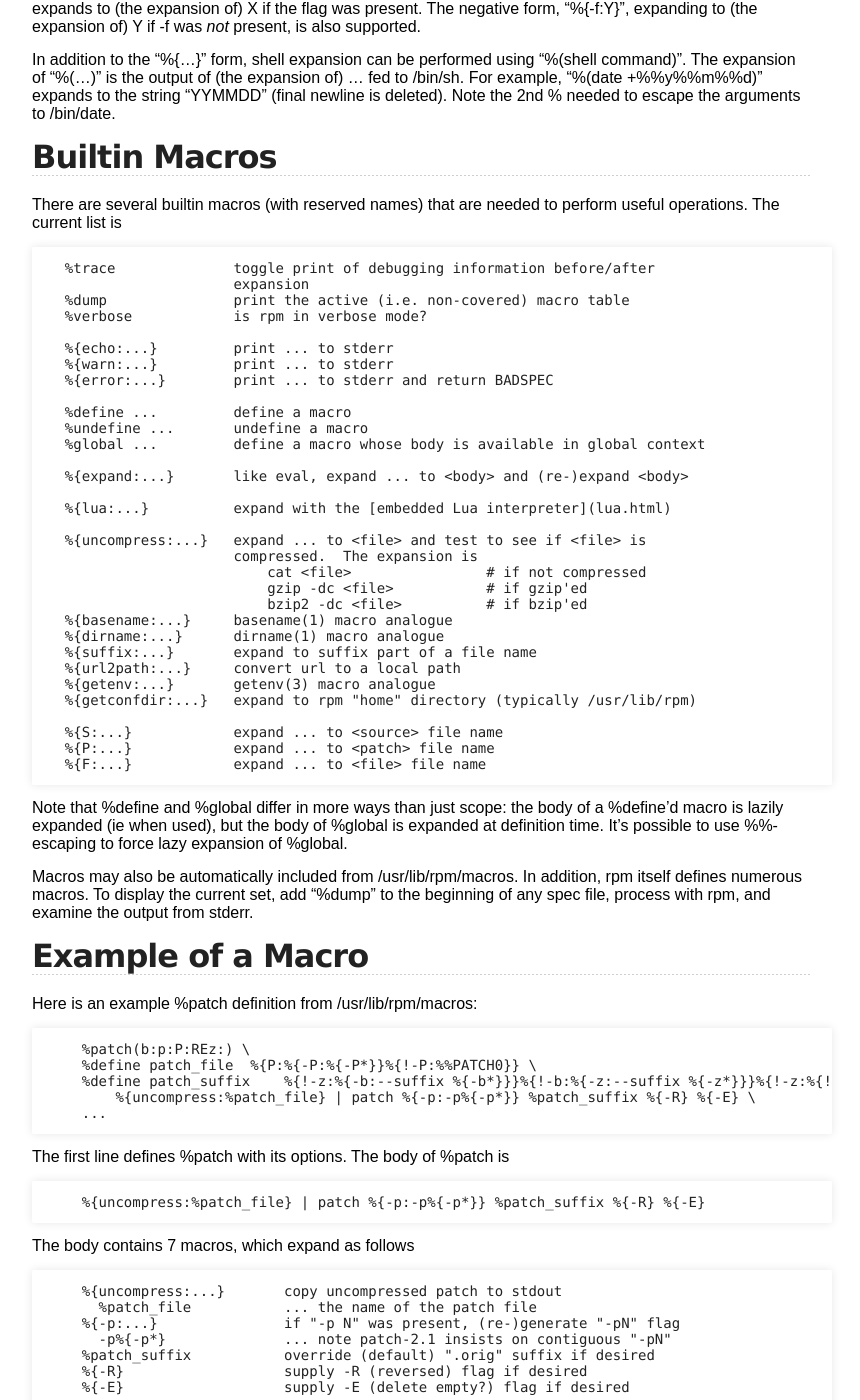
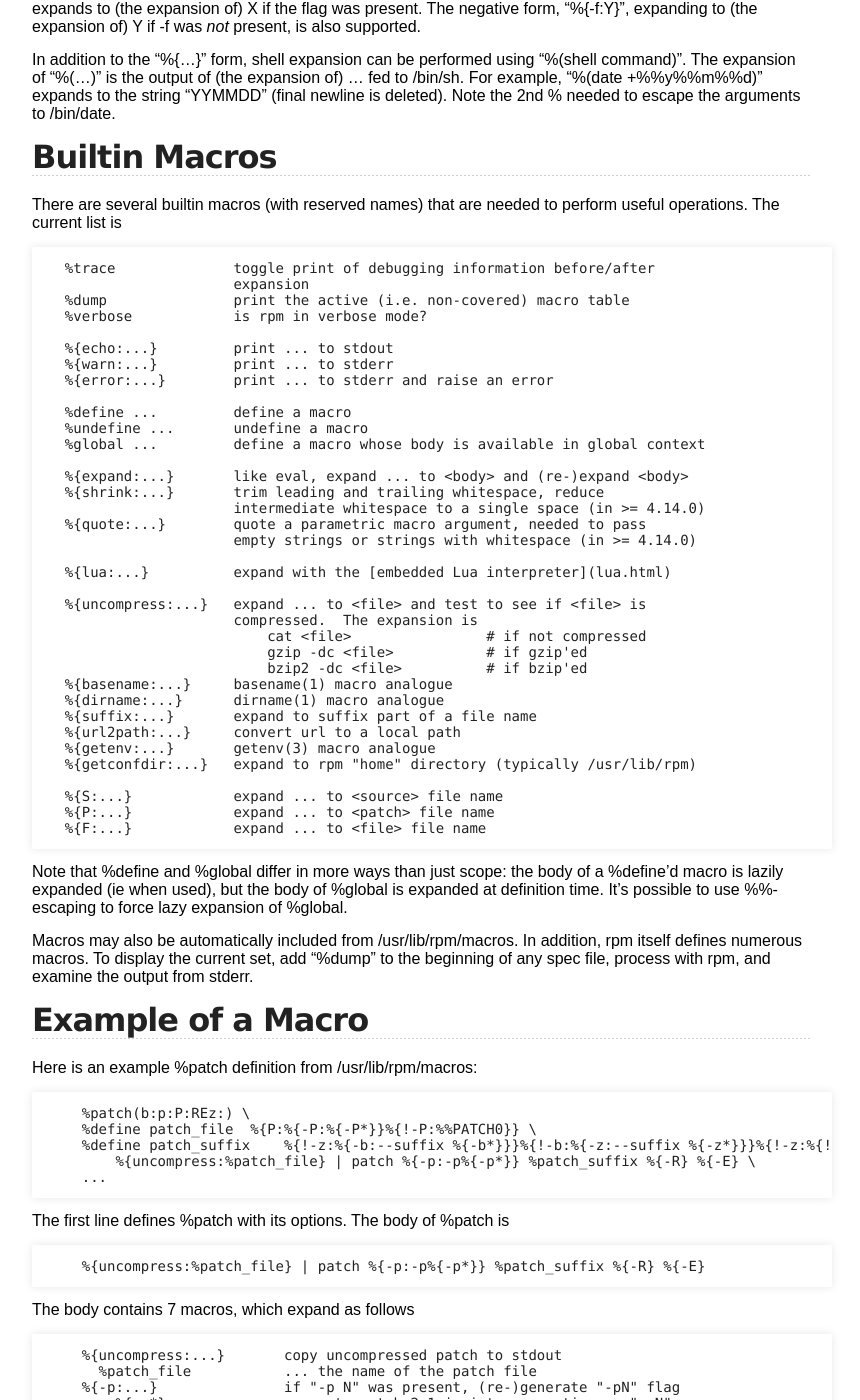
Before and after one commit to rpm-software-management/rpm-web, a Jekyll site: the page built from user_doc/macros.md, in a window 1280 px wide and 1400 px high, scrolled down 975 px. Shown: the whole window, without its empty margins (218-1078 px from the left). Built offline with Jekyll 4.4.1, drawn with Linux system fonts in a browser that asks for light colours.

Commit message:
Bring macro documentation up to date
Add %{shrink:...} and %{quote:...}, update %{echo/warn/error:...}
description to match behavior.

```diff
--- a/user_doc/macros.md
+++ b/user_doc/macros.md
@@ -41,15 +41,19 @@ There are several builtin macros (with reserved names) that are needed to perfor
   %dump               print the active (i.e. non-covered) macro table
   %verbose            is rpm in verbose mode?
 
-  %{echo:...}         print ... to stderr
+  %{echo:...}         print ... to stdout
   %{warn:...}         print ... to stderr
-  %{error:...}        print ... to stderr and return BADSPEC
+  %{error:...}        print ... to stderr and raise an error
 
   %define ...         define a macro
   %undefine ...       undefine a macro
   %global ...         define a macro whose body is available in global context
 
   %{expand:...}       like eval, expand ... to <body> and (re-)expand <body>
+  %{shrink:...}       trim leading and trailing whitespace, reduce
+                      intermediate whitespace to a single space (in >= 4.14.0)
+  %{quote:...}        quote a parametric macro argument, needed to pass
+                      empty strings or strings with whitespace (in >= 4.14.0)
 
   %{lua:...}          expand with the [embedded Lua interpreter](lua.html)
 
```
